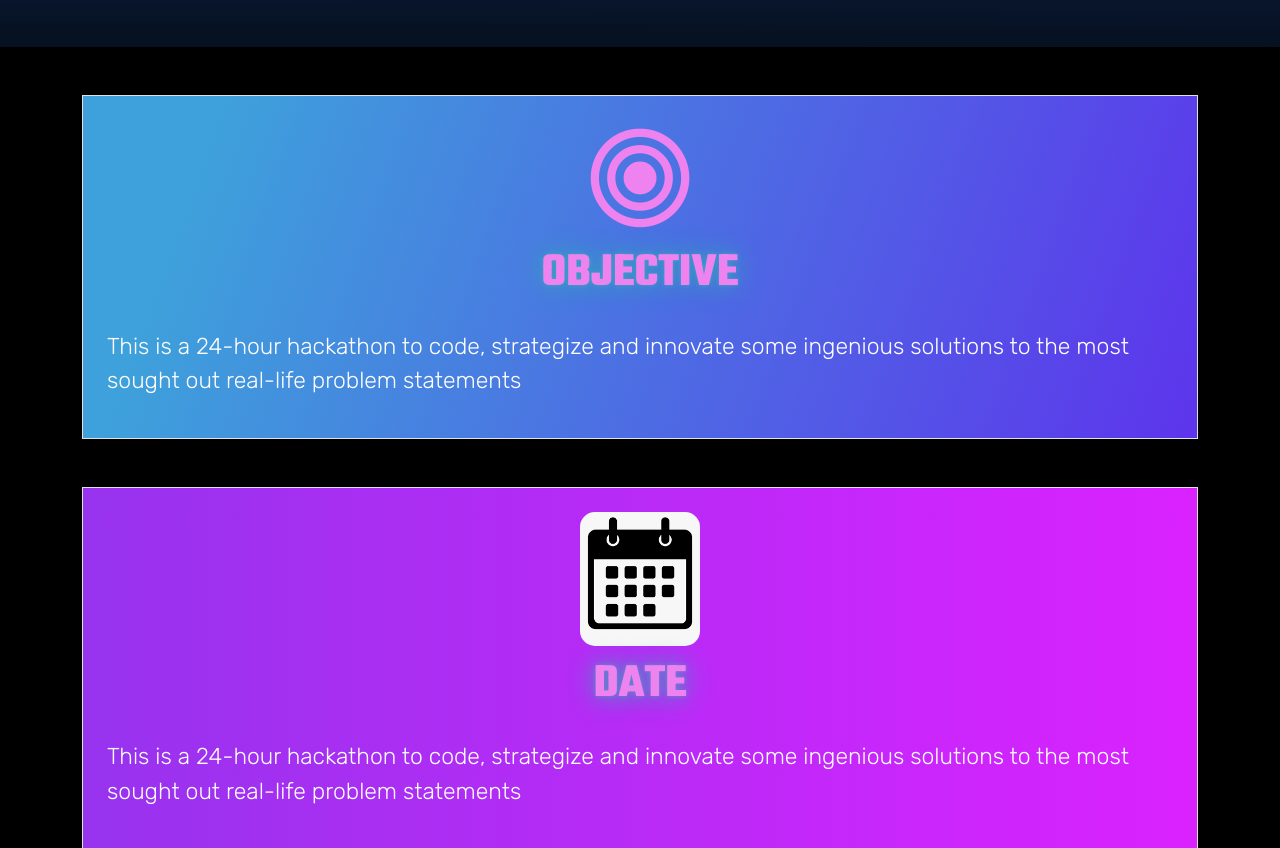
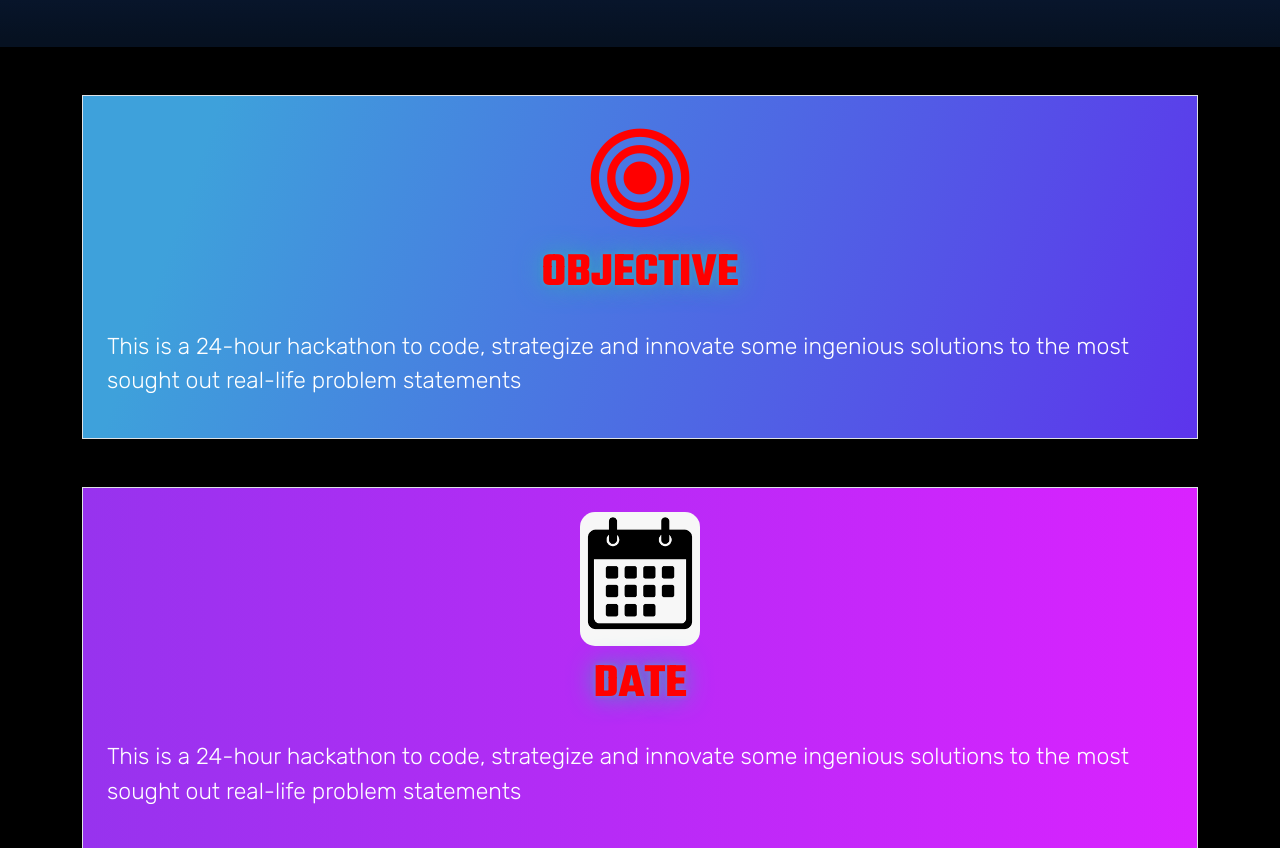
Before and after one commit to SwapnilGite/MS-Hackathon, a plain HTML site: page index.html in a window 1280 px wide. Shown: the part 753-1601 px from the top of the page. Drawn offline with nearby package versions, Linux system fonts and the light colour scheme.

Commit message:
Update style.css

```diff
--- a/style.css
+++ b/style.css
@@ -1274,10 +1274,10 @@ body {
 }
 
 .heading{
-  color:violet;
+  color:red;
 }
 .heading h1{
-  color:violet;
+  color:red;
 }
 
 #Problem{
```
